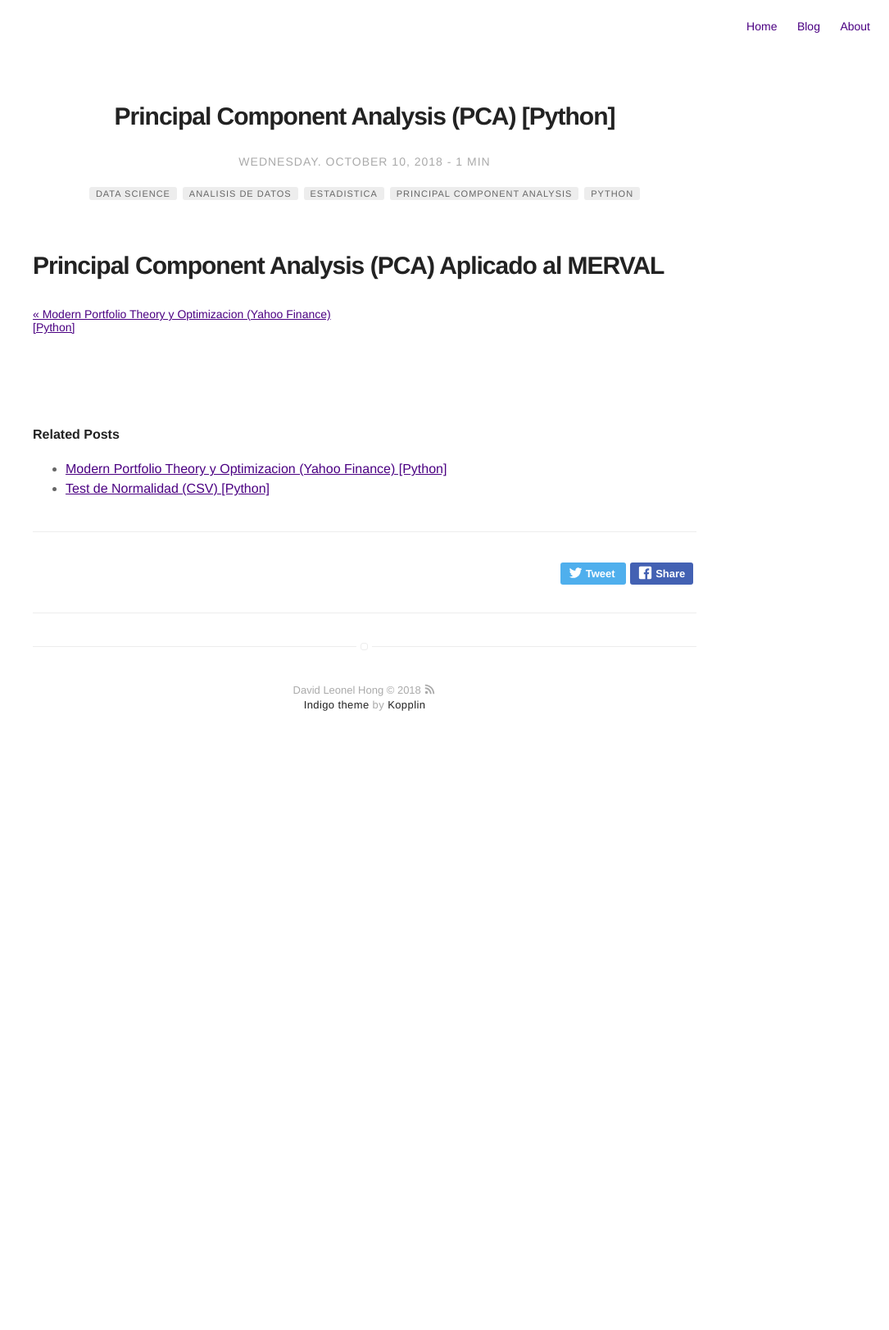
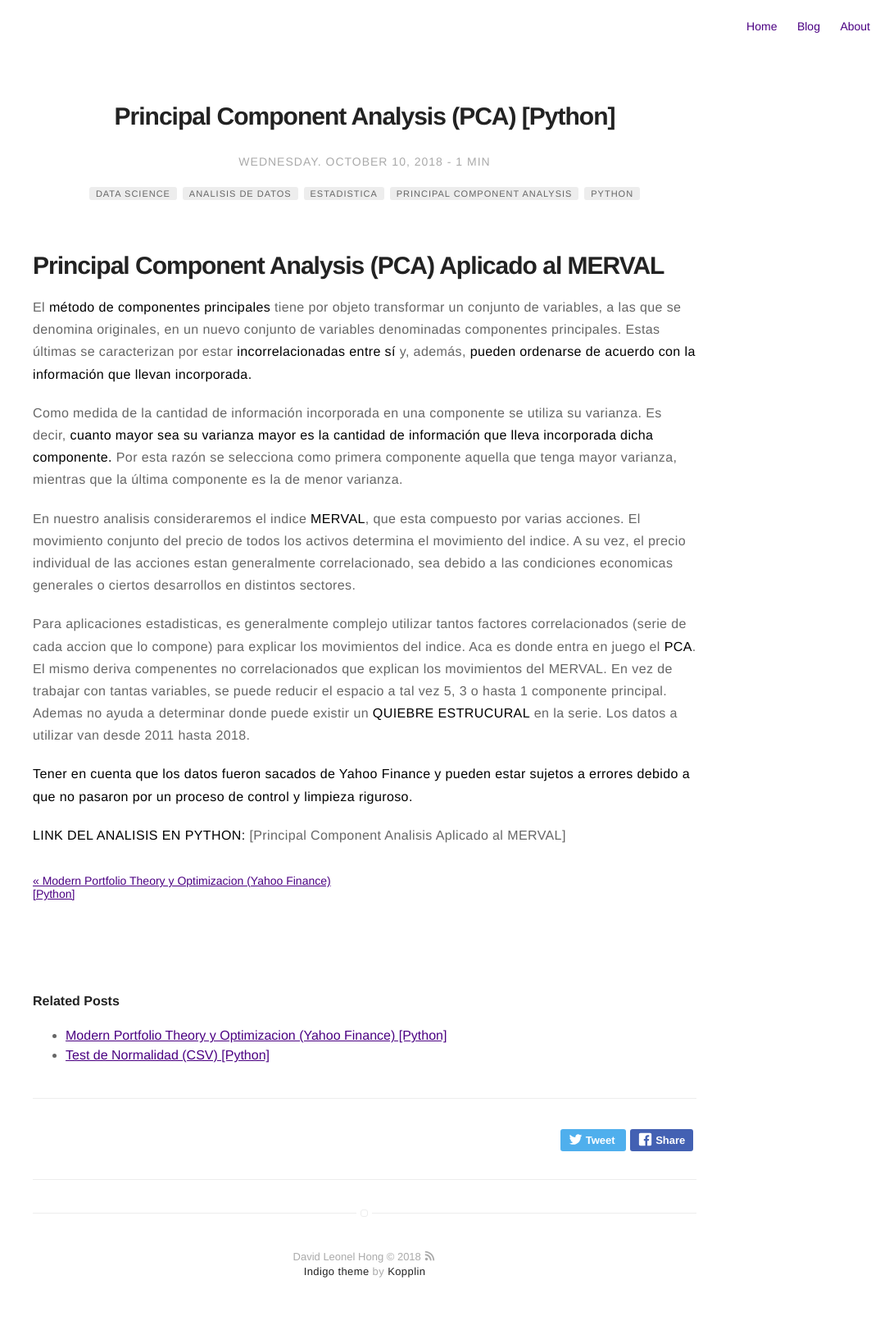
Before and after one commit to davidleonelhong/davidleonelhong.github.io, a Jekyll site: the page built from _posts/2018-10-10-PCA.md, in a window 1280 px wide. Shown: the whole page at 82% size, without its empty margins (195-1280 px from the left). Built offline with Jekyll 4.4.1, drawn with Linux system fonts in a browser that asks for light colours; a script that is not in the unit is left out; before the commit the page ends 931 px from its top, so only the background shows below that.

Commit message:
Update 2018-10-10-PCA.md

```diff
--- a/_posts/2018-10-10-PCA.md
+++ b/_posts/2018-10-10-PCA.md
@@ -14,3 +14,21 @@ author: David Leonel Hong
 description: Principal Component Analysis al MERVAL.
 ---
 # Principal Component Analysis (PCA) Aplicado al MERVAL
+
+El **método de componentes principales** tiene por objeto transformar un conjunto de variables, a las
+que se denomina originales, en un nuevo conjunto de variables denominadas componentes
+principales.  Estas últimas se caracterizan por estar **incorrelacionadas entre sí** y, además, **pueden
+ordenarse de acuerdo con la información que llevan incorporada.**
+
+Como medida de la cantidad de información incorporada en una componente se utiliza su varianza.
+Es decir, **cuanto mayor sea su varianza mayor es la cantidad de información que lleva incorporada
+dicha componente.** Por esta razón se selecciona como primera componente aquella que tenga
+mayor varianza, mientras que la última componente es la de menor varianza.
+
+En nuestro analisis consideraremos el indice **MERVAL**, que esta compuesto por varias acciones. El movimiento conjunto del precio de todos los activos determina el movimiento del indice. A su vez, el precio individual de las acciones estan generalmente correlacionado, sea debido a las condiciones economicas generales o ciertos desarrollos en distintos sectores.
+
+Para aplicaciones estadisticas, es generalmente complejo utilizar tantos factores correlacionados (serie de cada accion que lo compone) para explicar los movimientos del indice. Aca es donde entra en juego el **PCA**. El mismo deriva compenentes no correlacionados que explican los movimientos del MERVAL. En vez de trabajar con tantas variables, se puede reducir el espacio a tal vez 5, 3 o hasta 1 componente principal. Ademas no ayuda a determinar donde puede existir un **QUIEBRE ESTRUCURAL** en la serie. Los datos a utilizar van desde 2011 hasta 2018.
+
+**Tener en cuenta que los datos fueron sacados de Yahoo Finance y pueden estar sujetos a errores debido a que no pasaron por un proceso de control y limpieza riguroso.**
+
+**LINK DEL ANALISIS EN PYTHON:** [Principal Component Analisis Aplicado al MERVAL]
```
